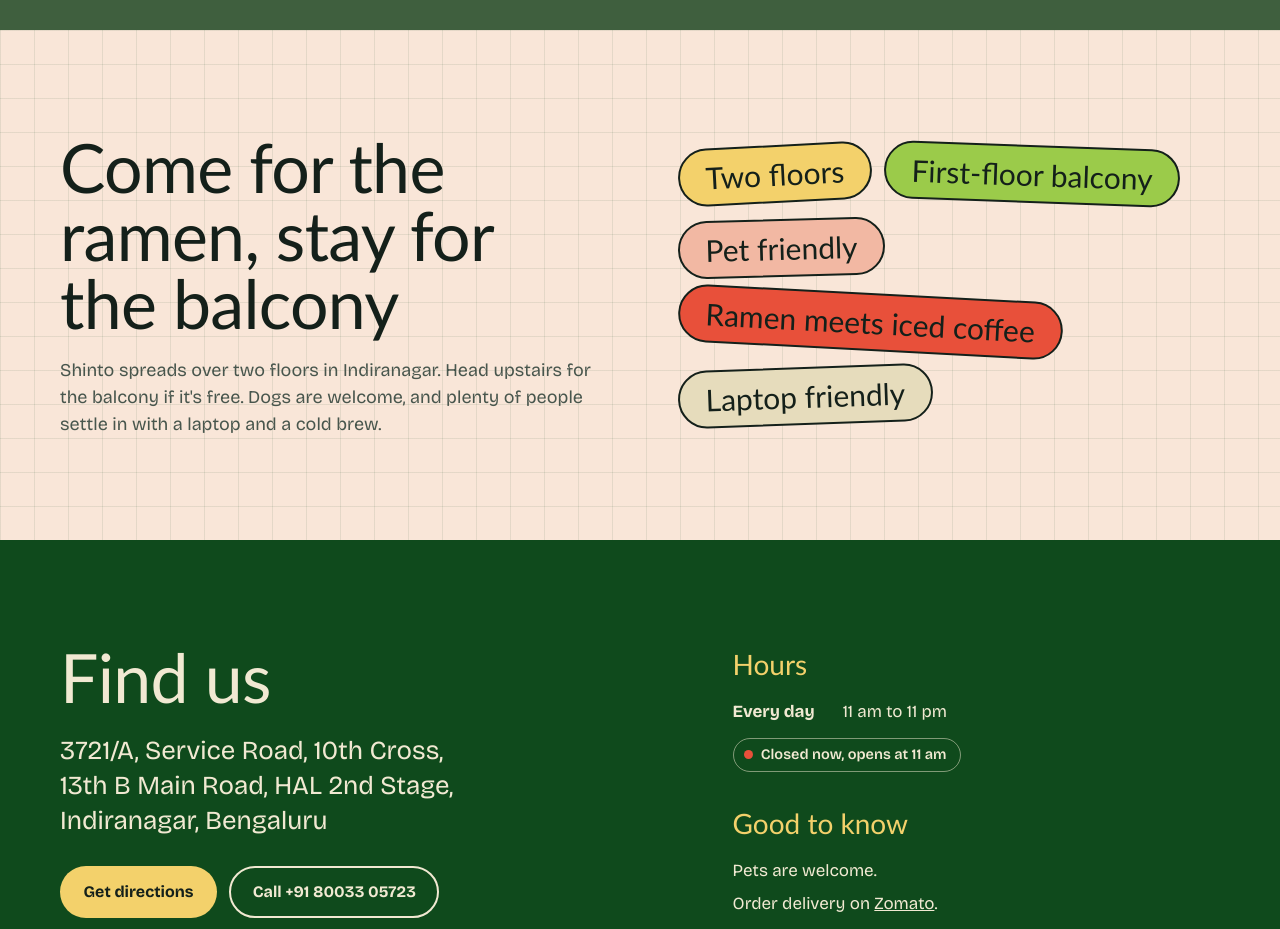
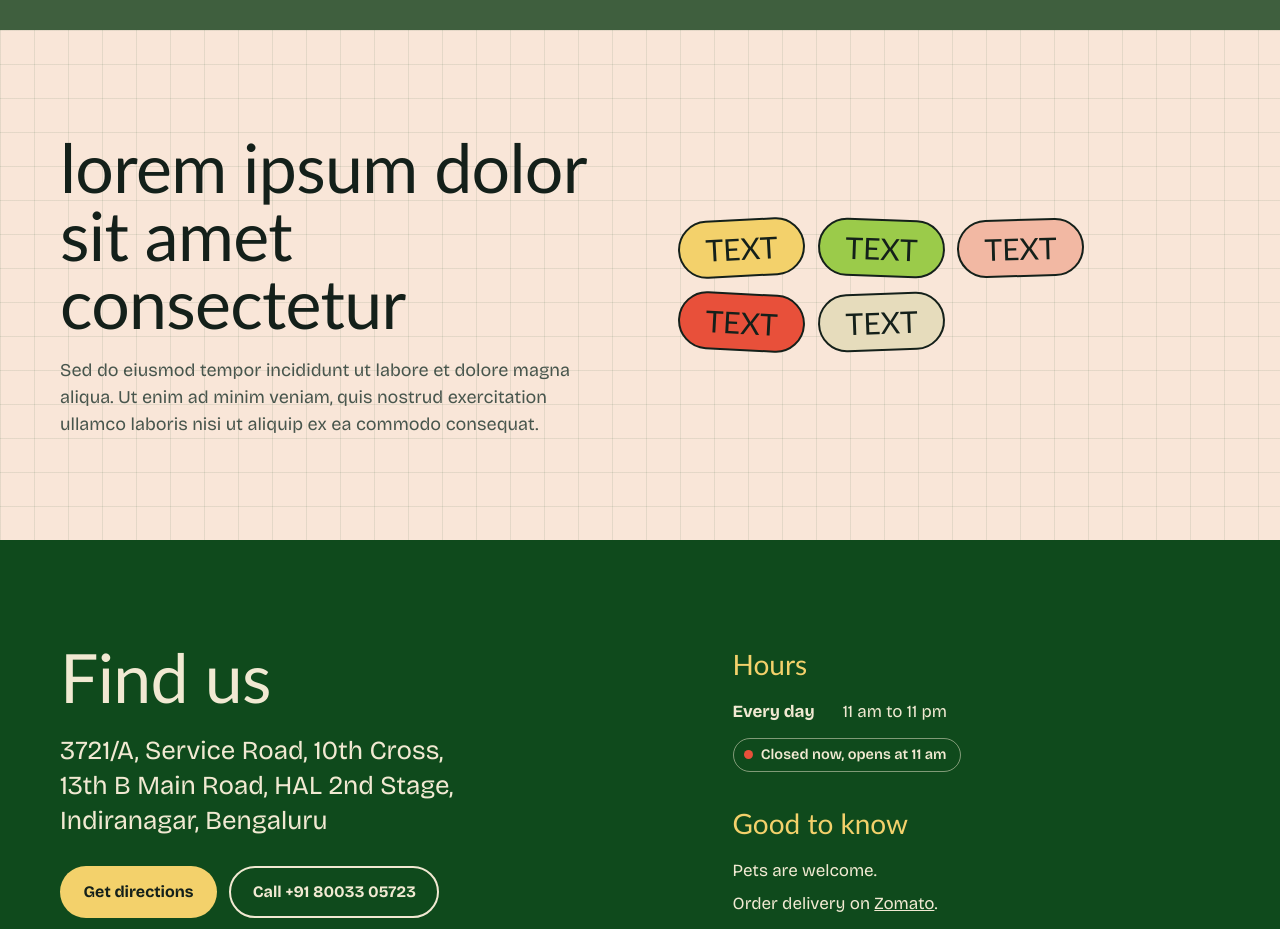
Before and after one commit to isaaq-14/shinto-cafe, a Next.js app: page / in a window 1280 px wide. Shown: the part 2920-3849 px from the top of the page. Built offline with nearby package versions, Linux system fonts and the light colour scheme; no server answers; a web font is replaced by a local one.

Commit message:
Update space.tsx

```diff
--- a/src/components/space.tsx
+++ b/src/components/space.tsx
@@ -1,11 +1,11 @@
 import type { CSSProperties } from "react";
 
 const CHIPS = [
-  { label: "Two floors", c: "var(--custard)", r: "-3deg" },
-  { label: "First-floor balcony", c: "var(--matcha)", r: "2deg" },
-  { label: "Pet friendly", c: "var(--blush)", r: "-1.5deg" },
-  { label: "Ramen meets iced coffee", c: "var(--red)", r: "3deg" },
-  { label: "Laptop friendly", c: "var(--sand)", r: "-2deg" },
+  { label: "TEXT", c: "var(--custard)", r: "-3deg" },
+  { label: "TEXT", c: "var(--matcha)", r: "2deg" },
+  { label: "TEXT", c: "var(--blush)", r: "-1.5deg" },
+  { label: "TEXT", c: "var(--red)", r: "3deg" },
+  { label: "TEXT", c: "var(--sand)", r: "-2deg" },
 ];
 
 export function Space() {
@@ -13,9 +13,9 @@ export function Space() {
     <section className="space grid-paper" id="space" aria-labelledby="space-h">
       <div className="wrap space-grid">
         <div>
-          <h2 className="display" id="space-h">Come for the ramen, stay for the balcony</h2>
+          <h2 className="display" id="space-h">lorem ipsum dolor sit amet consectetur</h2>
           <p>
-            Shinto spreads over two floors in Indiranagar. Head upstairs for the balcony if it&apos;s free. Dogs are welcome, and plenty of people settle in with a laptop and a cold brew.
+            Sed do eiusmod tempor incididunt ut labore et dolore magna aliqua. Ut enim ad minim veniam, quis nostrud exercitation ullamco laboris nisi ut aliquip ex ea commodo consequat.
           </p>
         </div>
         <ul className="chips" aria-label="About the space" style={{ listStyle: "none", margin: 0, padding: 0 }}>
```
